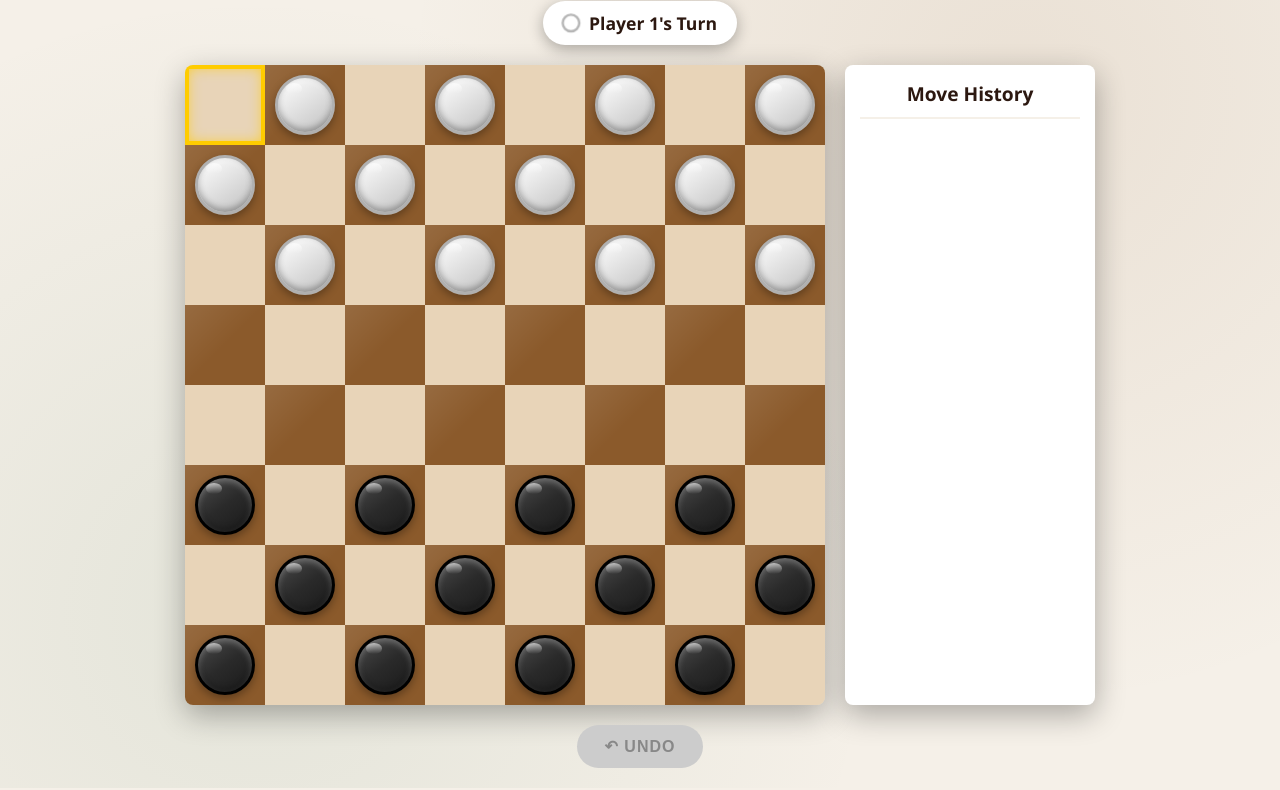
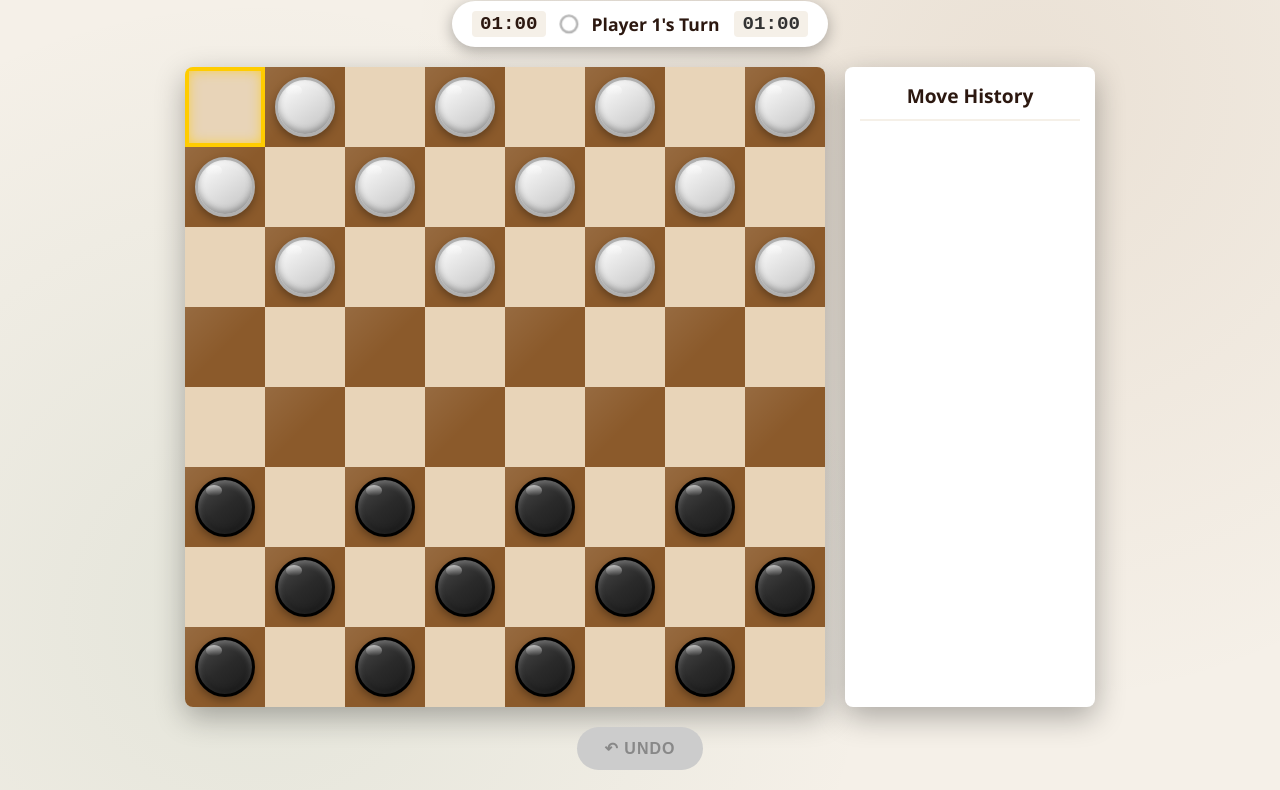
Before and after one commit to gggosle/checkers, a plain HTML site: page index.html in a window 1280 px wide. Shown: the part 84-874 px from the top of the page. Drawn offline with Linux system fonts and the light colour scheme.

Commit message:
Add nodes and styles for the timer

```diff
--- a/constants.js
+++ b/constants.js
@@ -1,6 +1,7 @@
 export const GAME_CONFIG = {
     BOARD_SIZE: 8,
     LOCAL_STORAGE_STATE_KEY: 'checkers_state',
+    DEFAULT_GAME_TIME: 60,
 };
 
 export const GAME_RULES = {
@@ -31,6 +32,8 @@ export const CSS_INFO = {
     WINNER_TEXT_ID: 'winner-text',
     PLAY_AGAIN_BTN_ID: 'play-again-btn',
     ACTIVE_CLASS: 'active',
+    TIMER_PLAYER_1_ID: 'timer-player-1',
+    TIMER_PLAYER_2_ID: 'timer-player-2',
 };
 
 export const CSS_HISTORY = {
--- a/index.html
+++ b/index.html
@@ -12,8 +12,12 @@
         <header class="header">
             <h1 class="title">CHECKERS</h1>
             <div class="turn-indicator">
-                <span class="turn-dot player-1" id="turn-dot"></span>
-                <span id="turn-text">Player 1's Turn</span>
+                <div class="timer-container">
+                    <span id="timer-player-1" class="timer-text">01:00</span>
+                    <span class="turn-dot player-1" id="turn-dot"></span>
+                    <span id="turn-text">Player 1's Turn</span>
+                    <span id="timer-player-2" class="timer-text">01:00</span>
+                </div>
             </div>
         </header>
 
--- a/style.css
+++ b/style.css
@@ -95,6 +95,30 @@ body {
     font-size: 1.1rem;
     font-weight: 600;
     transition: all var(--transition-normal);
+}
+
+.timer-container {
+    display: flex;
+    align-items: center;
+    gap: 15px;
+}
+
+.timer-text {
+    font-family: var(--font-mono), monospace;
+    font-size: 1.2rem;
+    color: var(--primary-color);
+    background: var(--bg-color);
+    padding: 2px 8px;
+    border-radius: var(--border-radius-sm);
+    min-width: 65px;
+}
+
+#timer-player-1 {
+    color: var(--text-color);
+}
+
+#timer-player-2 {
+    color: var(--dark-bg);
 }
 
 .turn-dot {
```
